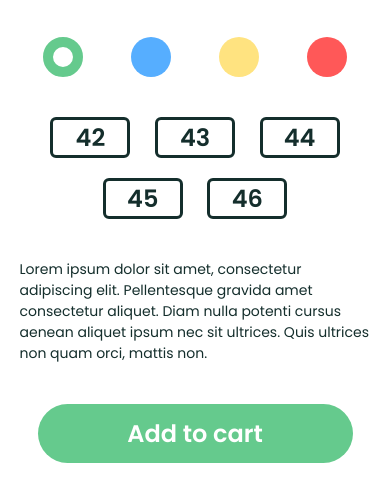
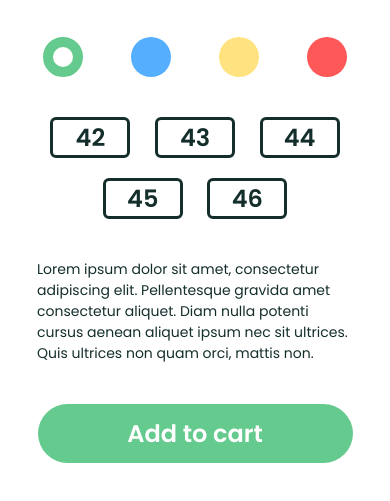
Before and after one commit to MushkyQT/lugshoes-no-framework, a plain HTML site: page index.html in a window 390 px wide. Shown: the part 433-934 px from the top of the page. Drawn offline with Linux system fonts and the light colour scheme; no server answers.

Commit message:
Slight margin change for item description in mobile view

```diff
--- a/css/style.css
+++ b/css/style.css
@@ -151,10 +151,11 @@ ul {
 
 /* Product description */
 .product-info-description {
+  width: 90%;
   font-size: 14px;
   font-weight: 400;
   text-align: left;
-  margin: 0 0 40px 0;
+  margin: 0 auto 40px auto;
 }
 
 /* Cart actions */
@@ -276,6 +277,8 @@ ul {
   }
 
   .product-info-description {
+    margin: 0 0 40px 0;
+    width: 100%;
     max-width: 500px;
     font-size: 18px;
   }
```
